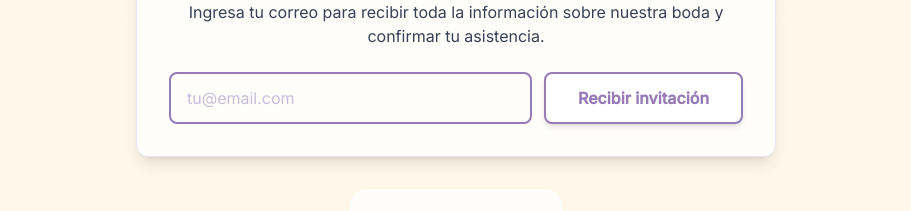
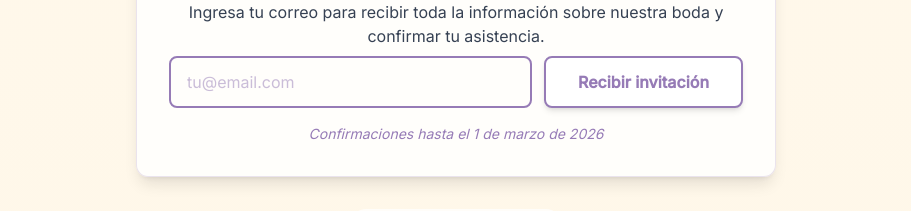
Before and after one commit to EdgarIvanEspinoza/alejandraymauro, a Next.js app: page / in a window 1280 px wide. Shown: the part 3437-3648 px from the top of the page, without its empty margins (184-1095 px from the left). Built offline with nearby package versions, Linux system fonts and the light colour scheme; no server answers; a web font is replaced by a local one.

Commit message:
Update WelcomeForm and RSVPPage components: adjust text alignment, reduce margin for better spacing, and add confirmation deadline message.

```diff
--- a/app/components/WelcomeForm.tsx
+++ b/app/components/WelcomeForm.tsx
@@ -60,7 +60,7 @@ export default function WelcomeForm() {
         <h3 className="text-3xl font-bold text-lavender mb-4 text-center">
           ¡Nos encantaría contar contigo!
         </h3>
-        <p className="text-gray-700 mb-6 text-center">
+        <p className="text-gray-700 mb-2 text-center">
           Ingresa tu correo para recibir toda la información sobre nuestra boda
           y confirmar tu asistencia.
         </p>
@@ -91,6 +91,9 @@ export default function WelcomeForm() {
             {loading ? "Enviando..." : "Recibir invitación"}
           </button>
         </form>
+        <p className="text-sm text-lavender italic mt-4 text-center">
+          Confirmaciones hasta el 1 de marzo de 2026
+        </p>
       </div>
     </div>
   );
--- a/app/rsvp/[email]/page.tsx
+++ b/app/rsvp/[email]/page.tsx
@@ -96,10 +96,13 @@ export default function RSVPPage({ params }: RSVPProps) {
         <h1 className="text-3xl font-bold text-lavender mb-4 text-center">
           Confirmar asistencia
         </h1>
-        <p className="mb-6 text-center text-gray-700">
+        <p className="mb-2 text-center text-gray-700">
           Hola <span className="font-semibold text-gold-dark">{email}</span>,
           <br />
           Por favor confirma tu asistencia a nuestra boda
+        </p>
+        <p className="mb-6 text-center text-sm text-gold-dark italic">
+          Confirmaciones hasta el 1 de marzo de 2026
         </p>
 
         {error && (
```
